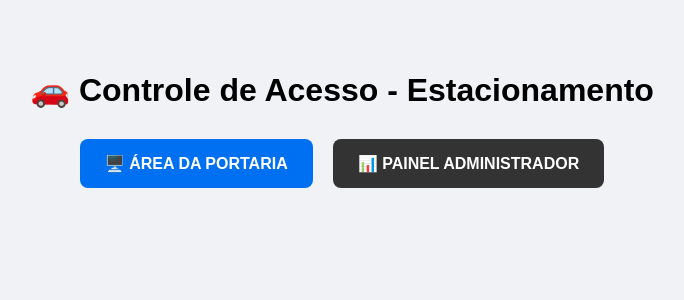
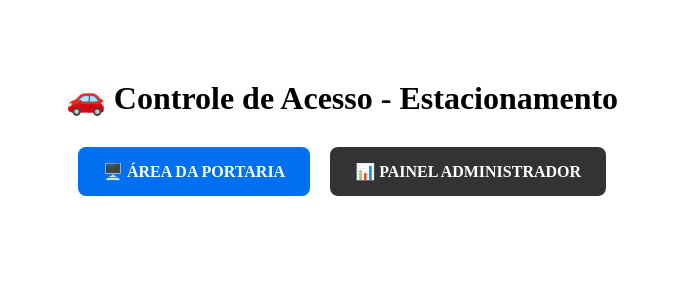
Before and after one commit to valdirsantos-netizen/ESTACIONAMENTO-ACESSO, a Next.js app: page / in a window 1280 px wide. Shown: the top 300 px of the page, without its empty margins (298-982 px from the left). Built offline with nearby package versions, Linux system fonts and the light colour scheme.

Commit message:
Update layout.js

```diff
--- a/app/layout.js
+++ b/app/layout.js
@@ -1,9 +1,7 @@
 export default function RootLayout({ children }) {
   return (
     <html lang="pt-br">
-      <body style={{ margin: 0, backgroundColor: '#f0f2f5', fontFamily: 'sans-serif' }}>
-        {children}
-      </body>
+      <body>{children}</body>
     </html>
   )
 }
```
